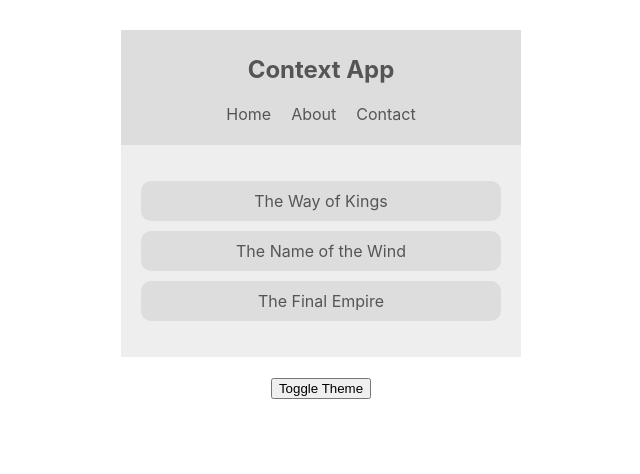
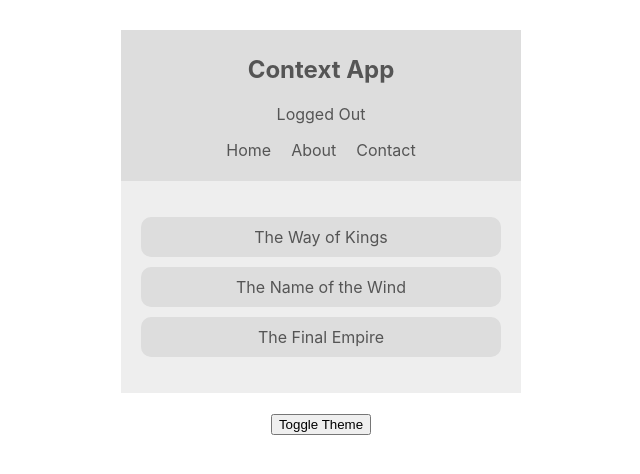
Before and after one commit to mzahalan/ReactContextTutorial, a React (Create React App) app in the folder contextapp/: page / in a window 1280 px wide. Shown: the top 474 px of the page, without its empty margins (319-959 px from the left). Built offline with nearby package versions, Linux system fonts and the light colour scheme.

Commit message:
Lesson 8 - Multiple Contexts
This is our last lesson where we have to create consumers, we will use hooks going forward.

```diff
--- a/contextapp/src/components/Navbar.js
+++ b/contextapp/src/components/Navbar.js
@@ -1,9 +1,13 @@
 import React, {Component} from 'react'
 import {ThemeContext} from '../contexts/ThemeContext'
+import { AuthContext } from '../contexts/AuthContext';
 
 class Navbar extends Component {
 
     render() {
+        return (
+            <AuthContext.Consumer>{(authContext) => {
+                const { isAuthenticated, toggleAuth } = authContext;  // This destructuring could have been done above.
                 return (
                     <ThemeContext.Consumer>
                         {({ isLightTheme, light, dark }) => {
@@ -11,6 +15,9 @@
                             return (
                                 <nav style={{ background: theme.ui, color: theme.text }}>
                                     <h1>Context App</h1>
+                                    <div onClick={toggleAuth}>
+                                        {isAuthenticated ? 'Logged In' : 'Logged Out'}
+                                    </div>
                                     <ul>
                                         <li>Home</li>
                                         <li>About</li>
@@ -20,6 +27,9 @@
                             )
                         }}
                     </ThemeContext.Consumer>
+                )
+            }
+        }</AuthContext.Consumer>
         );
     }
 }
```
Lines whose indentation alone changed are shown as unchanged.
